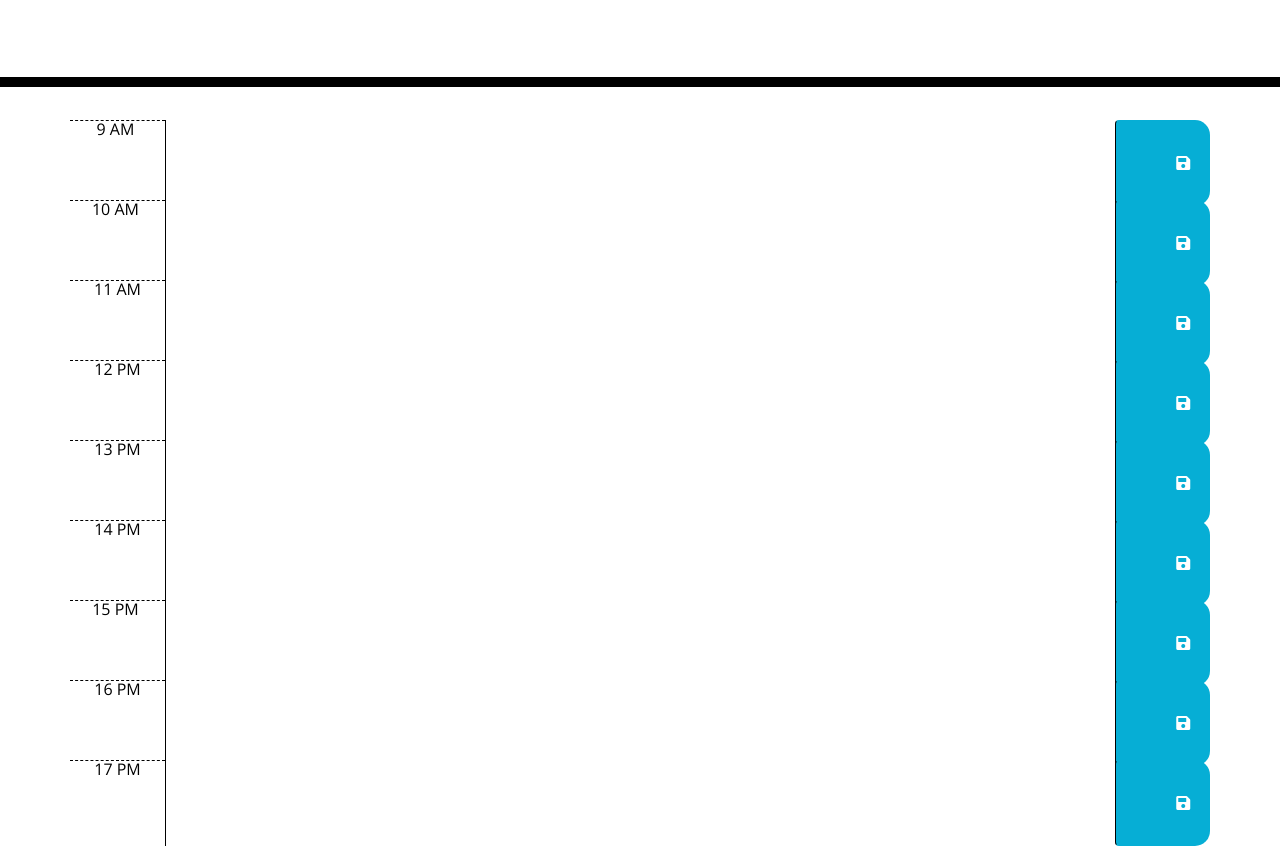
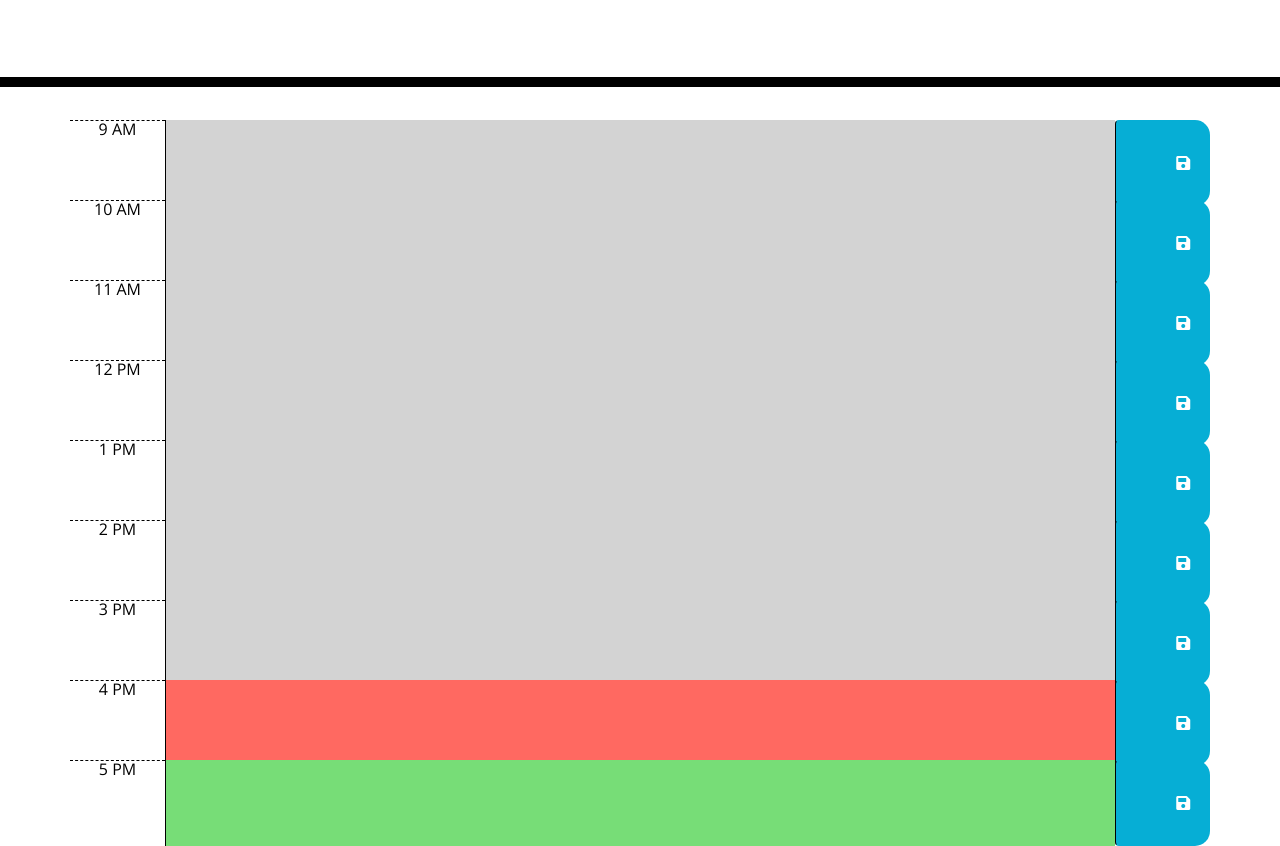
Before and after one commit to Affiiiffff/work-day-planner, a plain HTML site: page index.html in a window 1280 px wide. Shown: the part 181-1027 px from the top of the page. Drawn offline with nearby package versions, Linux system fonts and the light colour scheme.

Commit message:
timeblocks with time, description and buttons created

```diff
--- a/assets/script.js
+++ b/assets/script.js
@@ -0,0 +1,34 @@
+// Display today's day and date
+
+// loop over time blocks
+$(".description").each(function () {
+  var blockTime = parseInt($(this).parent().attr("id").replace("hour", ""));
+  var now = moment();
+  var currentTime = now.hour();
+
+  // To check the time and add the classes for background indicators
+  if (blockTime < currentTime) {
+    $(this).removeClass("future");
+    $(this).removeClass("present");
+    $(this).addClass("past");
+  } else if (blockTime === currentTime) {
+    $(this).removeClass("past");
+    $(this).removeClass("future");
+    $(this).addClass("present");
+  } else {
+    $(this).removeClass("present");
+    $(this).removeClass("past");
+    $(this).addClass("future");
+  }
+});
+
+for (let index = 9; index < 17; index++) {
+  $(`#hour${index} .description`).val(localStorage.getItem(`hour${index}`));
+}
+
+$(".saveBtn").on("click", function () {
+  var text = $(this).siblings(".description").val();
+  var time = $(this).parent().attr("id");
+
+  localStorage.setItem(time, text);
+});
--- a/index.html
+++ b/index.html
@@ -32,63 +32,71 @@
       <!-- Timeblocks go here -->
 
       <div id="hour9" class="row time-block">
-        <span class="col-md-1 hour">9 AM </span>
+        <div class="col-md-1 hour">9 AM</div>
         <textarea class="col-md-10 description"> </textarea>
         <button class="btn saveBtn col-md-1">
           <i class="fas fa-save"></i>
         </button>
       </div>
-      <div id="hour9" class="row time-block">
-        <span class="col-md-1 hour">10 AM </span>
+
+      <div id="hour10" class="row time-block">
+        <div class="col-md-1 hour">10 AM</div>
         <textarea class="col-md-10 description"> </textarea>
         <button class="btn saveBtn col-md-1">
           <i class="fas fa-save"></i>
         </button>
       </div>
-      <div id="hour9" class="row time-block">
-        <span class="col-md-1 hour">11 AM</span>
+
+      <div id="hour10=1" class="row time-block">
+        <div class="col-md-1 hour">11 AM</div>
         <textarea class="col-md-10 description"> </textarea>
         <button class="btn saveBtn col-md-1">
           <i class="fas fa-save"></i>
         </button>
       </div>
-      <div id="hour9" class="row time-block">
-        <span class="col-md-1 hour">12 PM</span>
+
+      <div id="hour12" class="row time-block">
+        <div class="col-md-1 hour">12 PM</div>
         <textarea class="col-md-10 description"> </textarea>
         <button class="btn saveBtn col-md-1">
           <i class="fas fa-save"></i>
         </button>
       </div>
-      <div id="hour9" class="row time-block">
-        <span class="col-md-1 hour">13 PM</span>
+
+      <div id="hour13" class="row time-block">
+        <div class="col-md-1 hour">1 PM</div>
         <textarea class="col-md-10 description"> </textarea>
         <button class="btn saveBtn col-md-1">
           <i class="fas fa-save"></i>
         </button>
       </div>
-      <div id="hour9" class="row time-block">
-        <span class="col-md-1 hour">14 PM</span>
+
+      <div id="hour14" class="row time-block">
+        <div class="col-md-1 hour">2 PM</div>
         <textarea class="col-md-10 description"> </textarea>
         <button class="btn saveBtn col-md-1">
           <i class="fas fa-save"></i>
         </button>
       </div>
-      <div id="hour9" class="row time-block">
-        <span class="col-md-1 hour">15 PM </span>
+
+      <div id="hour15" class="row time-block">
+        <div class="col-md-1 hour">3 PM</div>
         <textarea class="col-md-10 description"> </textarea>
         <button class="btn saveBtn col-md-1">
           <i class="fas fa-save"></i>
         </button>
       </div>
-      <div id="hour9" class="row time-block">
-        <span class="col-md-1 hour">16 PM</span>
+
+      <div id="hour16" class="row time-block">
+        <div class="col-md-1 hour">4 PM</div>
         <textarea class="col-md-10 description"> </textarea>
         <button class="btn saveBtn col-md-1">
           <i class="fas fa-save"></i>
         </button>
       </div>
-      <div id="hour9" class="row time-block">
-        <span class="col-md-1 hour">17 PM</span>
+
+      <div id="hour17" class="row time-block">
+        <div class="col-md-1 hour">5 PM</div>
         <textarea class="col-md-10 description"> </textarea>
         <button class="btn saveBtn col-md-1">
           <i class="fas fa-save"></i>
```
